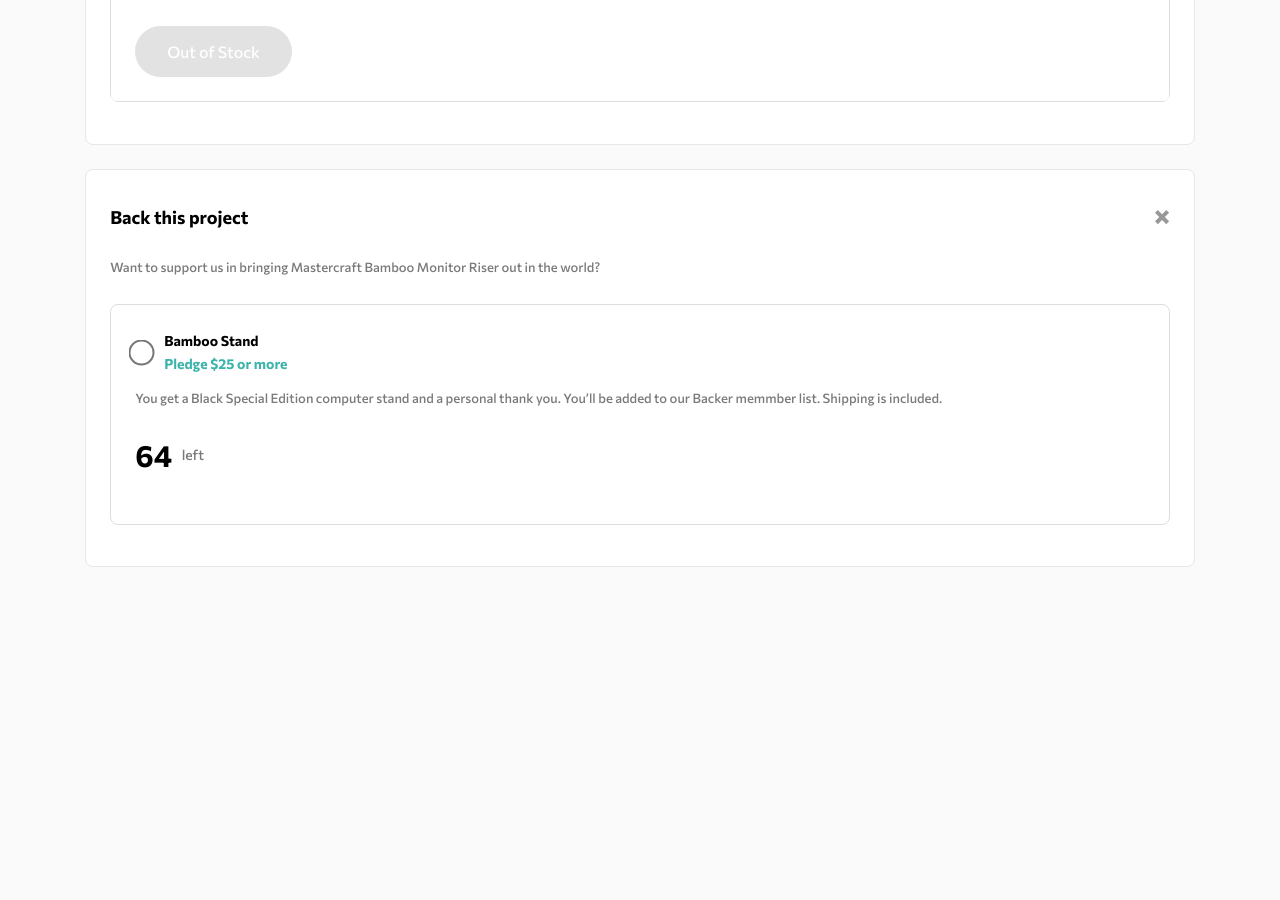
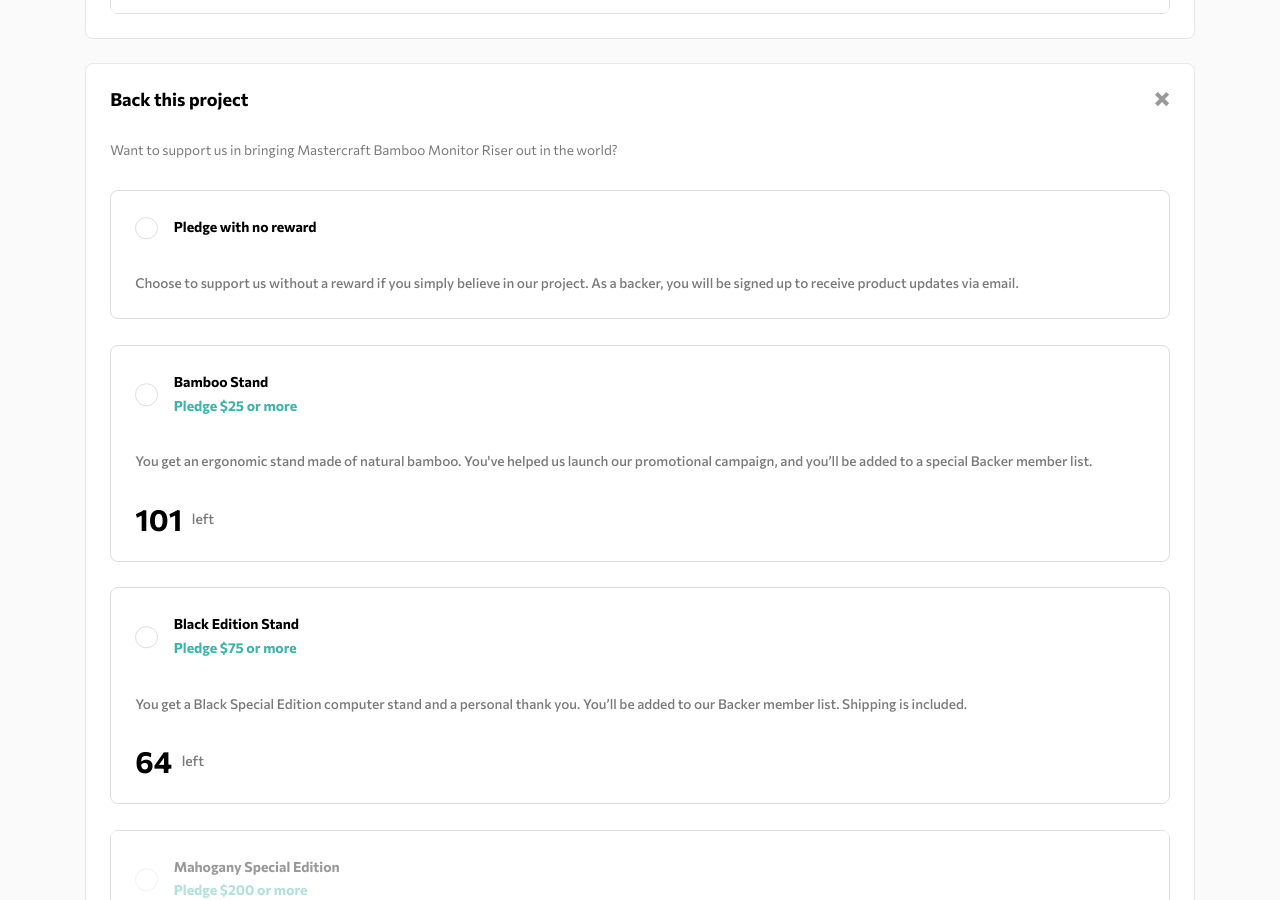
Before and after one commit to cendyz/Crowdfunding-product-page, a React (Vite) app: page / in a window 1280 px wide. Shown: the part 1900-2800 px from the top of the page. Before the commit the page ends 2515 px from the top, so only its background shows below. Built offline with nearby package versions, Linux system fonts and the light colour scheme.

Commit message:
still css

```diff
--- a/src/App.jsx
+++ b/src/App.jsx
@@ -98,92 +98,168 @@
 						creates extra desk space below your computer to allow notepads,
 						pens, and USB sticks to be stored under the stand.
 					</p>
-					<div className='last__box-inner'>
-						<h3 className='last__box-inner-title'>Bamboo Stand</h3>
-						<p className='last__box-inner-pledge'>Pledge $25 or more</p>
-						<p className='last__box-inner-text'>
+					<div className='last-box-inner'>
+						<h3 className='last-box-inner-title'>Bamboo Stand</h3>
+						<p className='last-box-inner-pledge'>Pledge $25 or more</p>
+						<p className='last-box-inner-text'>
 							You get an ergonomic stand made of natural bamboo. You've
 							helped us launch our promotional campaign, and you’ll be
 							added to a special Backer member list.
 						</p>
-						<div className='last__box-inner-left'>
-							<p className='last__box-inner-left-price'>101</p>
-							<p className='last__box-inner-left-text'>left</p>
+						<div className='last-box-inner-left'>
+							<p className='last-box-inner-left-price'>101</p>
+							<p className='last-box-inner-left-text'>left</p>
 						</div>
-						<button className='last__box-inner-left-btn'>
+						<button className='last-box-inner-left-btn'>
 							Select Reward
 						</button>
 					</div>
-					<div className='last__box-inner'>
-						<h3 className='last__box-inner-title'>Black Edition Stand</h3>
-						<p className='last__box-inner-pledge'>Pledge $25 or more</p>
-						<p className='last__box-inner-text'>
+					<div className='last-box-inner'>
+						<h3 className='last-box-inner-title'>Black Edition Stand</h3>
+						<p className='last-box-inner-pledge'>Pledge $25 or more</p>
+						<p className='last-box-inner-text'>
 							You get a Black Special Edition computer stand and a personal
 							thank you. You’ll be added to our Backer memmber list.
 							Shipping is included.
 						</p>
-						<div className='last__box-inner-left'>
-							<p className='last__box-inner-left-price'>64</p>
-							<p className='last__box-inner-left-text'>left</p>
+						<div className='last-box-inner-left'>
+							<p className='last-box-inner-left-price'>64</p>
+							<p className='last-box-inner-left-text'>left</p>
 						</div>
-						<button className='last__box-inner-left-btn'>
+						<button className='last-box-inner-left-btn'>
 							Select Reward
 						</button>
 					</div>
-					<div className='last__box-inner'>
-						<h3 className='last__box-inner-title'>
+					<div className='last-box-inner'>
+						<h3 className='last-box-inner-title'>
 							Mahogany Special Edition
 						</h3>
-						<p className='last__box-inner-pledge'>Pledge $200 or more</p>
-						<p className='last__box-inner-text'>
+						<p className='last-box-inner-pledge'>Pledge $200 or more</p>
+						<p className='last-box-inner-text'>
 							You get two Special Edition Mahogany stands, a Backer
 							T-Shirt, and a personal thank you. You’ll be added to our
 							Backer member list. Shipping is included.
 						</p>
-						<div className='last__box-inner-left'>
-							<p className='last__box-inner-left-price'>0</p>
-							<p className='last__box-inner-left-text'>Out of Stock</p>
+						<div className='last-box-inner-left'>
+							<p className='last-box-inner-left-price'>0</p>
+							<p className='last-box-inner-left-text'>Out of Stock</p>
 						</div>
-						<button className='last__box-inner-left-btn'>
+						<button className='last-box-inner-left-btn'>
 							Out of Stock
 						</button>
 					</div>
 				</div>
 				<div className='last-box modal'>
 					<div className='modal-up-box'>
-						<h2 className='last-box-title'>Back this project</h2>
+						<h2 className='modal-box-title'>Back this project</h2>
 						<img
 							src='src/images/icon-close-modal.svg'
 							alt='X icon'
 							className='modal-up-box-x'
 						/>
 					</div>
-					<p className='last__box-inner-text'>
+					<p className='modal-box-text'>
 						Want to support us in bringing Mastercraft Bamboo Monitor Riser
 						out in the world?
 					</p>
-					<div className='last__box-inner'>
+					<div className='modal-box-inner'>
 						<div className='modal-select'>
-							<input type='radio' name='pledge' id='zero' className='modal-input'/>
-							<label
-								htmlFor='zero'
-								className='modal-select-label last__box-inner-title'>
-								Bamboo Stand
-								<span className='modal-pledge'>
+							<input
+								type='radio'
+								name='pledge'
+								id='zero'
+								className='modal-input'
+							/>
+							<label htmlFor='zero' className='modal-select-label'>
+								Pledge with no reward
+								<span className='modal-select-label-span'>
 									Pledge $25 or more
 								</span>
 							</label>
 						</div>
-						<h3 className='last__box-inner-title'></h3>
-						<p className=''></p>
-						<p className='last__box-inner-text'>
+						<p className='modal-box-inner-text'>
+							Choose to support us without a reward if you simply believe
+							in our project. As a backer, you will be signed up to receive
+							product updates via email.
+						</p>
+						<div className='modal-box-inner-left'>
+							<p className='modal-box-inner-left-price'>64</p>
+							<p className='modal-box-inner-left-text'>left</p>
+						</div>
+					</div>
+					<div className='modal-box-inner'>
+						<div className='modal-select'>
+							<input
+								type='radio'
+								name='pledge'
+								id='zero'
+								className='modal-input'
+							/>
+							<label htmlFor='zero' className='modal-select-label'>
+								Bamboo Stand
+								<span className='modal-select-label-span'>
+									Pledge $25 or more
+								</span>
+							</label>
+						</div>
+						<p className='modal-box-inner-text'>
+							You get an ergonomic stand made of natural bamboo. You've
+							helped us launch our promotional campaign, and you’ll be
+							added to a special Backer member list.
+						</p>
+						<div className='modal-box-inner-left'>
+							<p className='modal-box-inner-left-price'>101</p>
+							<p className='modal-box-inner-left-text'>left</p>
+						</div>
+					</div>
+					<div className='modal-box-inner'>
+						<div className='modal-select'>
+							<input
+								type='radio'
+								name='pledge'
+								id='zero'
+								className='modal-input'
+							/>
+							<label htmlFor='zero' className='modal-select-label'>
+								Black Edition Stand
+								<span className='modal-select-label-span'>
+									Pledge $75 or more
+								</span>
+							</label>
+						</div>
+						<p className='modal-box-inner-text'>
 							You get a Black Special Edition computer stand and a personal
-							thank you. You’ll be added to our Backer memmber list.
+							thank you. You’ll be added to our Backer member list.
 							Shipping is included.
 						</p>
-						<div className='last__box-inner-left'>
-							<p className='last__box-inner-left-price'>64</p>
-							<p className='last__box-inner-left-text'>left</p>
+						<div className='modal-box-inner-left'>
+							<p className='modal-box-inner-left-price'>64</p>
+							<p className='modal-box-inner-left-text'>left</p>
+						</div>
+					</div>
+					<div className='modal-box-inner'>
+						<div className='modal-select'>
+							<input
+								type='radio'
+								name='pledge'
+								id='zero'
+								className='modal-input'
+							/>
+							<label htmlFor='zero' className='modal-select-label'>
+								Mahogany Special Edition
+								<span className='modal-select-label-span'>
+									Pledge $200 or more
+								</span>
+							</label>
+						</div>
+						<p className='modal-box-inner-text'>
+							You get two Special Edition Mahogany stands, a Backer
+							T-Shirt, and a personal thank you. You’ll be added to our
+							Backer member list. Shipping is included.
+						</p>
+						<div className='modal-box-inner-left'>
+							<p className='modal-box-inner-left-price'>0</p>
+							<p className='modal-box-inner-left-text'>left</p>
 						</div>
 					</div>
 				</div>
@@ -235,13 +311,11 @@
 //
 
 //   Pledge with no reward
-//   Choose to support us without a reward if you simply believe in our project. As a backer,
-//   you will be signed up to receive product updates via email.
+//
 
-//   Bamboo Stand
+//
 //   Pledge $25 or more
-//   You get an ergonomic stand made of natural bamboo. You've helped us launch our promotional campaign, and
-//   you’ll be added to a special Backer member list.
+//
 //   101 left
 
 //   <!-- Selected pledge start -->
@@ -250,10 +324,9 @@
 //   Continue
 //   <!-- Selected pledge end -->
 
-//   Black Edition Stand
+//
 //   Pledge $75 or more
-//   You get a Black Special Edition computer stand and a personal thank you. You’ll be added to our Backer
-//   member list. Shipping is included.
+//
 //   64 left
 
 //   <!-- Selected pledge start -->
@@ -262,10 +335,9 @@
 //   Continue
 //   <!-- Selected pledge end -->
 
-//   Mahogany Special Edition
+//
 //   Pledge $200 or more
-//   You get two Special Edition Mahogany stands, a Backer T-Shirt, and a personal thank you. You’ll be added
-//   to our Backer member list. Shipping is included.
+//
 //   0 left
 
 //   <!-- Selected pledge  start -->
--- a/src/sass/main.scss
+++ b/src/sass/main.scss
@@ -184,27 +184,29 @@
 	}
 }
 
-.last-box {
-	padding: 2.3em 1.5em 1em;
-}
-
-.last-box-title {
+.last-box-title,
+.modal-box-title {
 	margin-bottom: 1.5em;
 	font-size: 1.8rem;
 	text-align: left;
 }
 
-.last-box-text {
+.last-box-text,
+.modal-box-text {
 	margin-bottom: 2em;
 	color: var(--dark-gray);
 	font-size: 1.355rem;
 	line-height: 1.9;
 }
 
-.last {
-	&__box {
-		&-inner {
-			&:nth-child(6) {
+.last-box-inner,
+.modal-box-inner {
+	margin-bottom: 1.6em;
+	padding: 1.5em;
+	border: 1px solid rgb(222, 222, 222);
+	border-radius: 0.5em;
+	&:last-child {
+		margin-bottom: 0;
 		position: relative;
 		z-index: 0;
 		&::before {
@@ -217,47 +219,58 @@
 			background-color: rgba(255, 255, 255, 0.6);
 			z-index: 10;
 		}
-				.last__box-inner-left-btn {
+		.last-box-inner-left-btn {
 			background-color: rgb(182, 182, 182);
 		}
 	}
-			margin-bottom: 1.6em;
-			padding: 1.5em;
-			border: 1px solid rgb(222, 222, 222);
-			border-radius: 0.5em;
-			&-title {
+}
+
+.last-box-inner-title,
+.modal-select-label {
 	margin-bottom: 0.8em;
 	font-size: 1.4rem;
 	font-weight: bolder;
 }
-			&-pledge {
+
+.last-box-inner-pledge,
+.modal-select-label-span {
 	margin-bottom: 1.7em;
 	color: var(--moderate-cyan);
 	font-size: 1.4rem;
 	font-weight: 700;
 }
-			&-text {
+
+.last-box-inner-text,
+.modal-box-inner-text {
 	margin-bottom: 2em;
 	color: var(--dark-gray);
-				font-size: 1.3rem;
+	font-size: 1.36rem;
 	line-height: 1.7;
 	font-weight: 500;
 }
-			&-left {
-				margin-bottom: 1.7em;
+
+.last-box-inner-left,
+.modal-box-inner-left {
 	display: flex;
 	align-items: center;
 	column-gap: 0.6em;
-				&-price {
+}
+
+.last-box-inner-left-price,
+.modal-box-inner-left-price {
 	font-size: 3rem;
 	font-weight: 700;
 }
-				&-text {
+
+.last-box-inner-left-text,
+.modal-box-inner-left-text {
 	color: var(--dark-gray);
 	font-size: 1.4rem;
 	font-weight: 500;
 }
-				&-btn {
+
+.last-box-inner-left-btn,
+.modal-box-inner-left-btn {
 	padding: 1em 2em;
 	background-color: var(--moderate-cyan);
 	color: white;
@@ -265,15 +278,9 @@
 	font-weight: 500;
 	border-radius: 2em;
 }
-			}
-		}
-	}
-}
 
-.modal {
-	.last-box-title {
+.modal-box-title {
 	margin-bottom: 0;
-	}
 }
 
 .modal-up-box {
@@ -296,19 +303,46 @@
 }
 
 .modal-select {
+	margin-bottom: 2em;
 	display: flex;
 	align-items: center;
 	column-gap: 1em;
 }
 
 .modal-input {
-	transform: scale(2);
-	accent-color: var(--dark-cyan);
+	display: inline-block;
+	appearance: none;
+	width: 1.7em;
+	height: 1.7em;
+	color: rgb(222, 222, 222);
+	border: 0.1em solid rgb(222, 222, 222);
+	border-radius: 50%;
+	transform: translateY(0.125rem);
 	cursor: pointer;
+
+	&:checked {
+		background-color: rgb(222, 222, 222);
+		box-shadow: inset -0.005rem -0.005rem 0 0.3rem white;
+	}
 }
 
-.modal-pledge {
-	color: var(--moderate-cyan);
+.modal-select-label-span {
+	margin-bottom: 0;
+}
+
+.modal-box-inner {
+	&:nth-child(3) {
+		.modal-select-label-span,
+		.modal-box-inner-left {
+			display: none;
+		}
+		.modal-box-inner-text {
+			margin-bottom: 0;
+		}
+	}
+	&:last-child {
+		margin-bottom: 0;
+	}
 }
 
 // - Mobile: 375px
```
Lines whose indentation alone changed are shown as unchanged.
